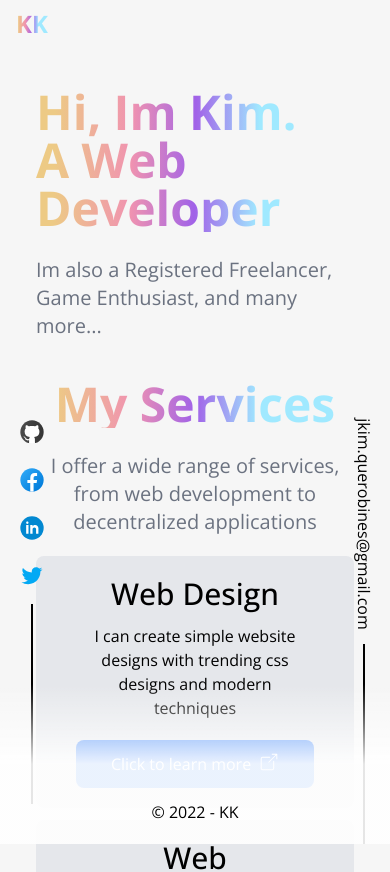
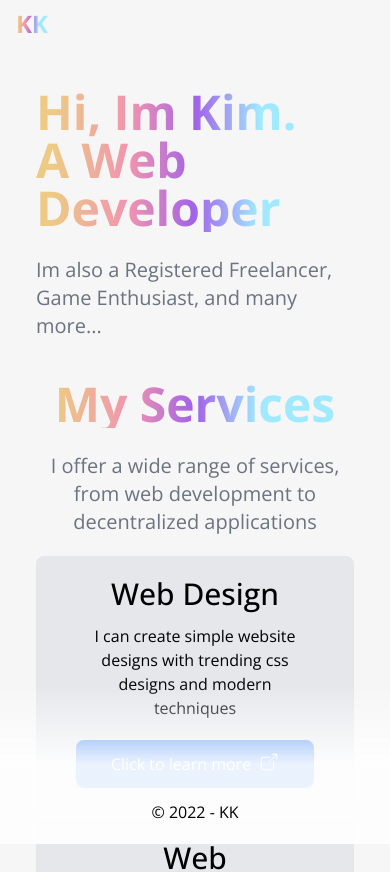
Before and after one commit to Kerubi-5/thekims-portfolio, a Next.js app: page / in a window 390 px wide. Shown: the top 872 px of the page. Built offline with nearby package versions, Linux system fonts and the light colour scheme.

Commit message:
hides sidebar links on mobile

```diff
--- a/components/common/Layout.tsx
+++ b/components/common/Layout.tsx
@@ -46,10 +46,10 @@ const Layout = ({ children }: ILayout) => {
     <>
       <Navbar />
       <main className="max-w-7xl p-5 mx-auto min-h-screen">
-        <aside className="flex flex-col gap-2 fixed left-3 bottom-10 side">
+        <aside className="md:flex flex-col gap-2 fixed left-3 bottom-10 side hidden">
           {renderSocialLinks()}
         </aside>
-        <aside className="flex flex-col gap-24 fixed -right-20 bottom-0 side">
+        <aside className="md:flex flex-col gap-24 fixed -right-20 bottom-0 side hidden">
           <a
             href="mailto:jkim.querobines@gmail.com"
             rel="noopener noreferrer"
```
